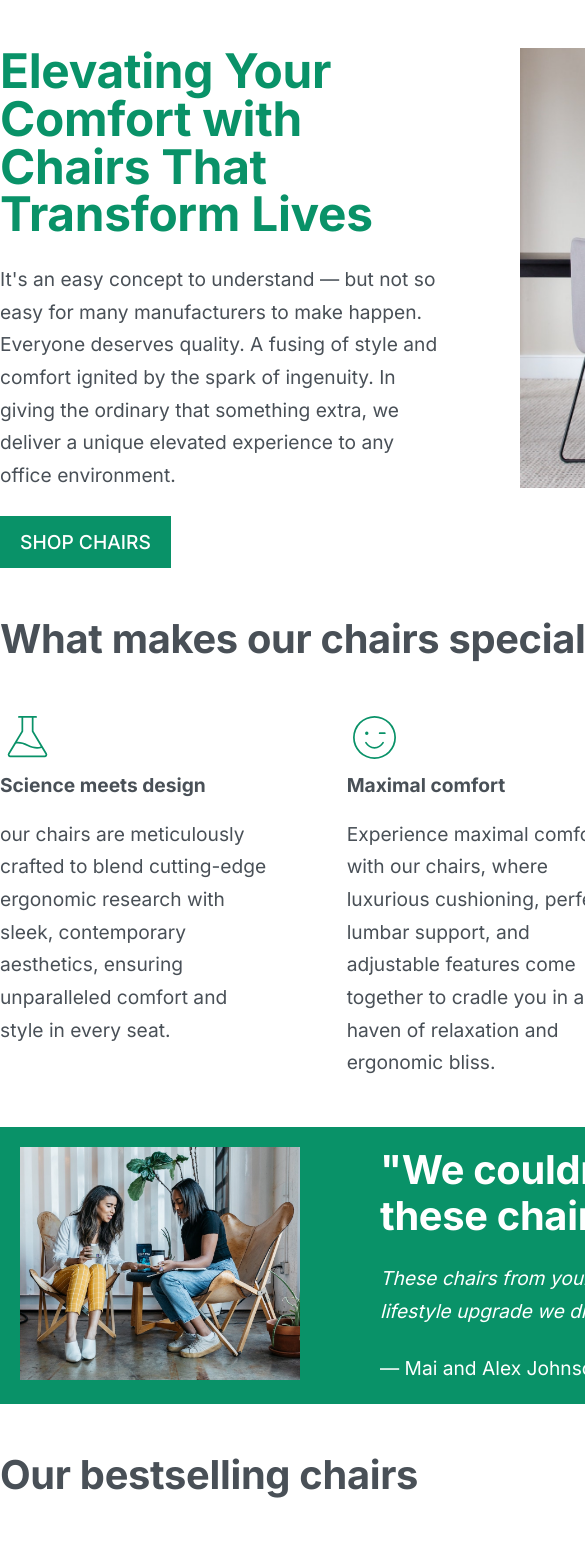
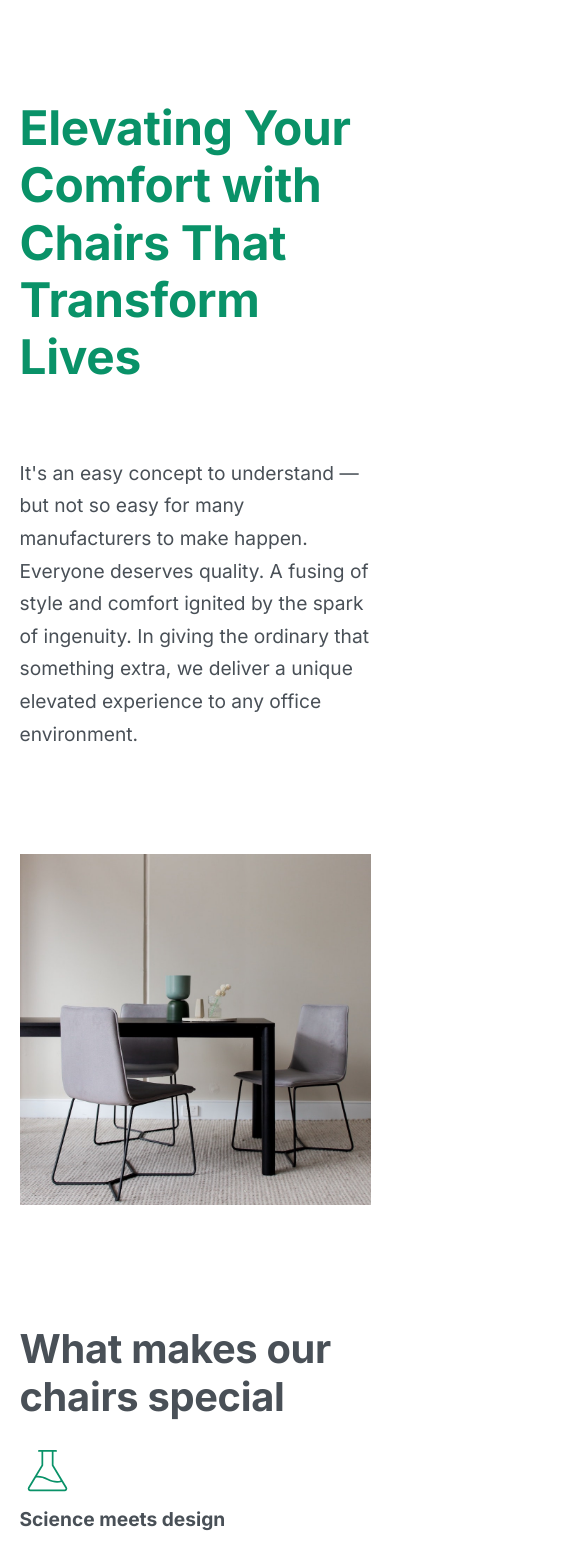
Before and after one commit to SaelKhlouf/chair-shop-landing-page, a React (Create React App) app: page / in a window 390 px wide. Shown: the top 1544 px of the page, 585 px wide, since content can reach past the window. Built offline with nearby package versions, Linux system fonts and the light colour scheme.

Commit message:
implementing responsiveness to all devices

```diff
--- a/src/App.css
+++ b/src/App.css
@@ -5,7 +5,7 @@
 }
 
 img {
-  width: 100%;
+  max-width: 100%;
 }
 
 html {
@@ -30,8 +30,8 @@ body {
   --fs-8: 1.333rem;
 
   /*line height*/
-  --fs-1-lh: 1;
-  --fs-2-lh: 1.15;
+  --fs-1-lh: 1.2;
+  --fs-2-lh: 1.2;
   --fs-3-lh: 1.25;
   --fs-4-lh: 1.4;
   --fs-5-lh: 1.5;
@@ -44,6 +44,8 @@ body {
   --color-primary: #099268;
   --color-grey: #495057;
   --color-secondary: #1c6c54;
+
+  --grid-min-fr: 32rem;
 }
 
 /* ------------------------ */
@@ -56,43 +58,61 @@ body {
 }
 
 .container {
-  width: 96rem;
+  width: 90%;
   margin: 0 auto;
+  padding: 10rem 0;
+  display: flex;
+  flex-direction: column;
+  gap: 12rem;
 }
 
 .grid-3-cols {
   display: grid;
-  grid-template-columns: repeat(3, 1fr);
-  column-gap: 8rem;
-}
-
-.grid-2-cols {
-  display: grid;
-  grid-template-columns: 1fr 2fr;
-  column-gap: 8rem;
+  grid-template-columns: repeat(auto-fit, minmax(var(--grid-min-fr), 1fr));
+  gap: 8rem;
 }
 
 header {
   display: grid;
-  grid-template-columns: repeat(2, 1fr);
-  column-gap: 8rem;
-  margin-top: 4.8rem;
+  grid-template-columns: repeat(auto-fit, minmax(var(--grid-min-fr), 1fr));
+  gap: 8rem;
 }
 
-header,
+@media (width < 375px) {
+  :root {
+    --grid-min-fr: 26rem;
+  }
+}
+
+.header-text-box {
+  align-self: center;
+}
+
+.header-image {
+  /* max-width: 60rem; be careful because this will destroy everything, because the grid will give it 60rem most times */
+  object-fit: cover;
+}
+
 section {
-  margin-bottom: 4.8rem;
+}
+
+.header-text {
+  margin-bottom: 2.4rem;
+}
+
+.header-intro {
+  color: var(--color-primary);
 }
 
 h1 {
-  margin-bottom: 2.4rem;
+  margin-bottom: 7rem;
   font-size: var(--fs-1);
   line-height: var(--fs-1-lh);
   letter-spacing: var(--fs-ls);
 }
 
 h2 {
-  margin-bottom: 4.8rem;
+  margin-bottom: 2.3rem;
   font-size: var(--fs-2);
   line-height: var(--fs-2-lh);
   letter-spacing: var(--fs-ls);
@@ -110,21 +130,13 @@ p {
   line-height: var(--fs-6-lh);
 }
 
-.header-text-box {
-  align-self: center;
-}
-
-.header-text {
-  margin-bottom: 2.4rem;
-}
-
-.header-intro {
-  color: var(--color-primary);
-}
-
 /* ------------------------ */
 /* COMPONENT STYLES */
 /* ------------------------ */
+
+.special-section {
+}
+
 .features-icon {
 }
 
@@ -136,14 +148,17 @@ p {
 }
 
 .testimonial-section {
-  background-color: var(--color-primary);
-  padding: 2rem;
-  color: white;
+  color: var(--color-grey);
+  display: grid;
+  grid-template-columns: repeat(auto-fit, minmax(var(--grid-min-fr), 1fr));
+  gap: 4rem;
+}
+
+.testimonial-section-img {
+  object-fit: cover;
 }
 
 .testimonial-box {
-  grid-column: 2 / -1;
-  align-self: center;
 }
 
 .testimonial-box h2 {
@@ -159,18 +174,22 @@ p {
 
 .chair-box {
   padding: 2.4rem;
+  box-shadow: 0px 0px 30px 4px rgba(94, 91, 91, 0.76);
 }
 
 .chair-details {
   list-style: none;
-  margin-bottom: 2.4rem;
+  margin-bottom: 4.3rem;
+  display: flex;
+  flex-direction: column;
+  align-items: flex-start;
+  gap: 1rem;
 }
 
 .chair-details li {
   display: flex;
   align-items: center;
   gap: 1.2rem;
-  margin-bottom: 2.4rem;
 }
 
 .chair-details li:last-child {
@@ -182,7 +201,7 @@ p {
 
 .chair-price {
   display: flex;
-  gap: 2rem;
+  gap: 0.7rem;
   flex-direction: column;
   justify-content: space-between;
   font-size: var(--fs-6);
@@ -191,7 +210,7 @@ p {
 
 footer {
   margin-bottom: 4.8rem;
-  font-size: var(--fs-7);
+  font-size: var(--fs-6);
 }
 
 .btn {
@@ -214,11 +233,6 @@ footer {
   background-color: var(--color-secondary);
 }
 
-.btn--big {
-  font-size: var(--fs-6);
-  padding: 1rem 2rem;
-}
-
 .btn--small {
   font-size: var(--fs-7);
   padding: 0.8rem 1.6rem;
--- a/src/App.js
+++ b/src/App.js
@@ -88,14 +88,11 @@ function App() {
             ordinary that something extra, we deliver a unique elevated
             experience to any office environment.
           </p>
-          <a className="btn btn--big" href="#">
-            Shop chairs
-          </a>
         </div>
-        <img src="hero.jpg" alt="Photo" />
+        <img src="hero.jpg" alt="Photo" className="header-image" />
       </header>
 
-      <section>
+      <section className="special-section">
         <h2>What makes our chairs special</h2>
         <div className="grid-3-cols">
           <div>
@@ -157,16 +154,21 @@ function App() {
       </section>
 
       <section className="testimonial-section">
-        <div className="grid-2-cols">
-          <img src="customers.jpg" alt="People sitting on chairs" />
-          <div className="testimonial-box">
-            <h2>"We couldn't live without these chairs anymore"</h2>
-            <blockquote className="testimonial-text">
-              These chairs from your shop are not just seats; they're a
-              lifestyle upgrade we didn't know we needed until now!
-            </blockquote>
-            <p className="testimonial-author">&mdash; Mai and Alex Johnson</p>
-          </div>
+        <div>
+          <img
+            src="customers.jpg"
+            alt="People sitting on chairs"
+            className="testimonial-section-img"
+          />
+        </div>
+
+        <div className="testimonial-box">
+          <h2>"We couldn't live without these chairs anymore"</h2>
+          <blockquote className="testimonial-text">
+            These chairs from your shop are not just seats; they're a lifestyle
+            upgrade we didn't know we needed until now!
+          </blockquote>
+          <p className="testimonial-author">&mdash; Mai and Alex Johnson</p>
         </div>
       </section>
 
```
